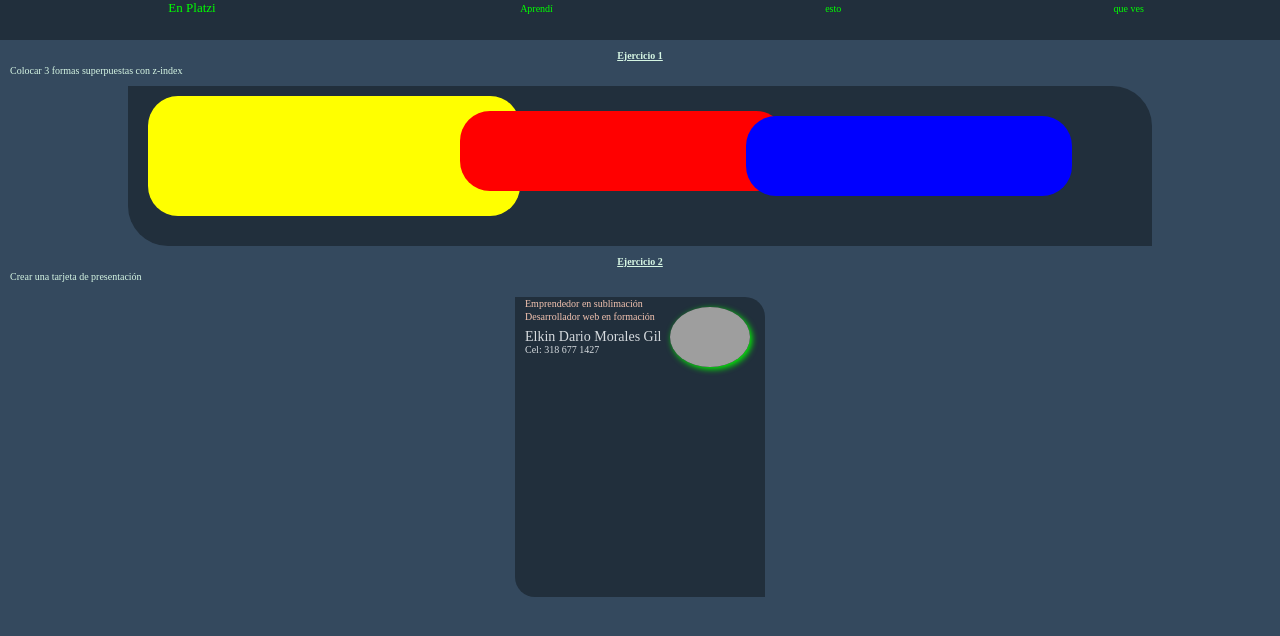
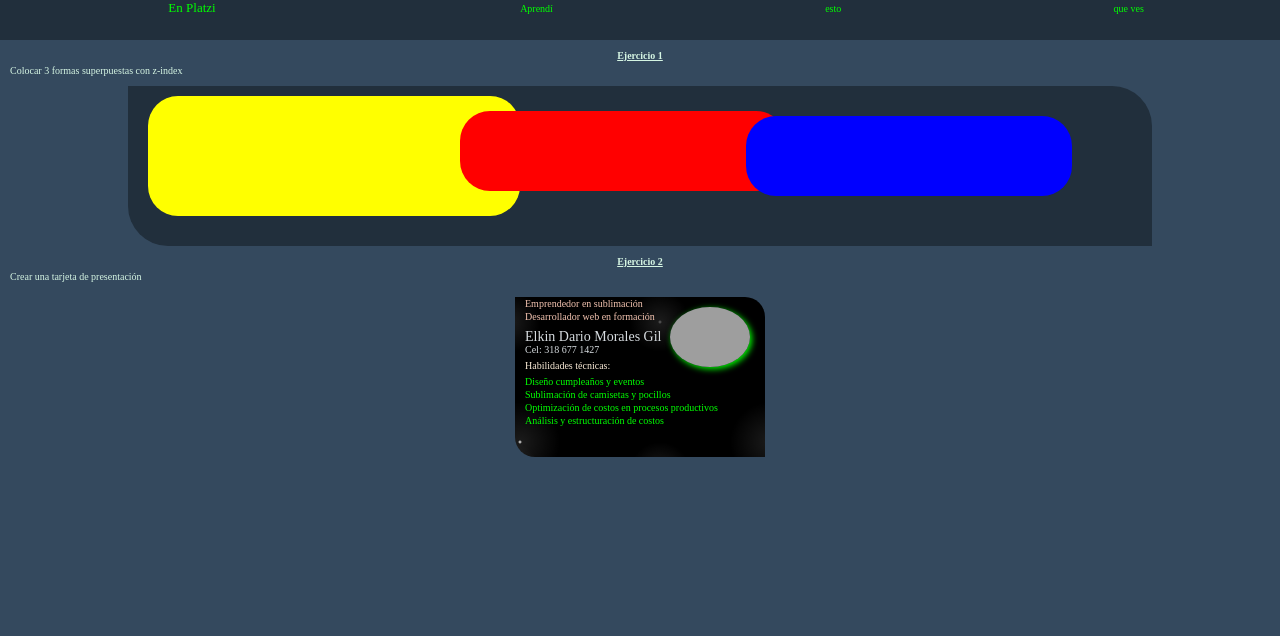
Before and after one commit to IngElkinMorales/CursoDeFrontendDeveloper, a plain HTML site: page index.html in a window 1280 px wide. Drawn offline with Linux system fonts and the light colour scheme; grey boxes are pictures that could not be loaded.

Commit message:
Se mejora la tarjeta y se agregan habilidades técnicas, sin embargo, aún falta un mejor diseño

```diff
--- a/index.html
+++ b/index.html
@@ -38,6 +38,13 @@
                 <p>Emprendedor en sublimación</p>
                 <p>Desarrollador web en formación</p>
                 <a href="https://api.whatsapp.com/send/?phone=573186771427&text&type=phone_number&app_absent=0" target="_blank">Cel: 318 677 1427</a>
+                <p>Habilidades técnicas:</p>
+                <ul>
+                    <li>Diseño cumpleaños y eventos</li>
+                    <li>Sublimación de camisetas y pocillos</li>
+                    <li>Optimización de costos en procesos productivos</li>
+                    <li>Análisis y estructuración de costos</li>
+                </ul>
             </div>
         </section>
     </main>
--- a/styles.css
+++ b/styles.css
@@ -102,12 +102,19 @@ main .ejercicio2 p:nth-of-type(2) {
     margin-left: 10px;
 }
 main .FondoTarjetaDePresentacion {
-    background-color: #212F3C;
+    background-color: black;
     width: 250px;
-    height: 300px;
+    height: 160px;
     margin: 15px auto;
     border-radius: 0px 20px 0px 20px;
     overflow: hidden;
+    background-image:
+    radial-gradient(white, rgba(255,255,255,.2) 2px, transparent 40px),
+    radial-gradient(white, rgba(255,255,255,.15) 1px, transparent 30px),
+    radial-gradient(white, rgba(255,255,255,.1) 2px, transparent 40px),
+    radial-gradient(rgba(255,255,255,.4), rgba(255,255,255,.1) 2px, transparent 30px);
+    background-size: 550px 550px, 350px 350px, 250px 250px, 150px 150px;
+    background-position: 0 0, 40px 60px, 130px 270px, 70px 100px;
 }
 main .FondoTarjetaDePresentacion img {
     width: 80px;
@@ -159,3 +166,18 @@ main .FondoTarjetaDePresentacion a {
     left: 10px;
     top: -70px;
 }
+main .FondoTarjetaDePresentacion p:nth-of-type(4){
+    color: antiquewhite;
+    position: relative;
+    top: -65px;
+    left: 10px;
+}
+main .FondoTarjetaDePresentacion ul {
+    color: lime;
+    position: relative;
+    top: -60px;
+    left: 10px;
+}
+main .FondoTarjetaDePresentacion ul li {
+    margin-bottom: 2px;
+}
```
